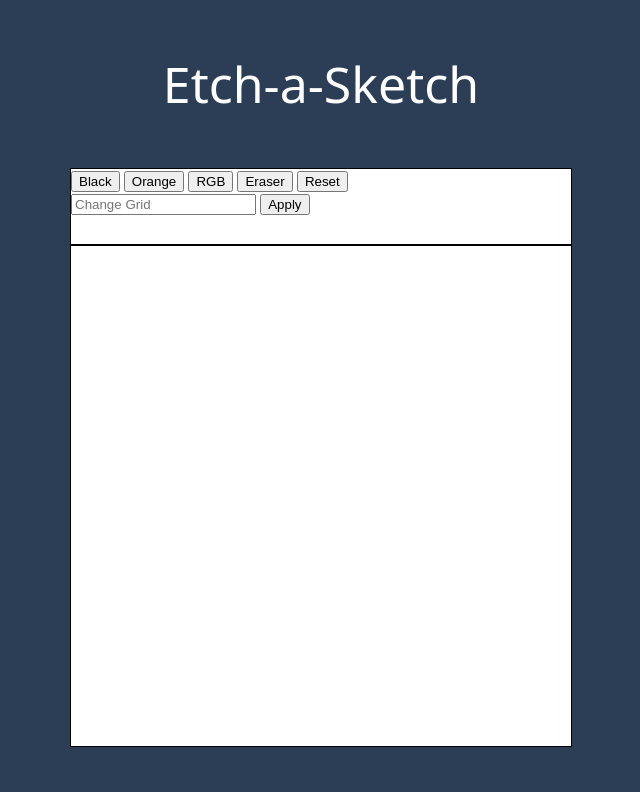
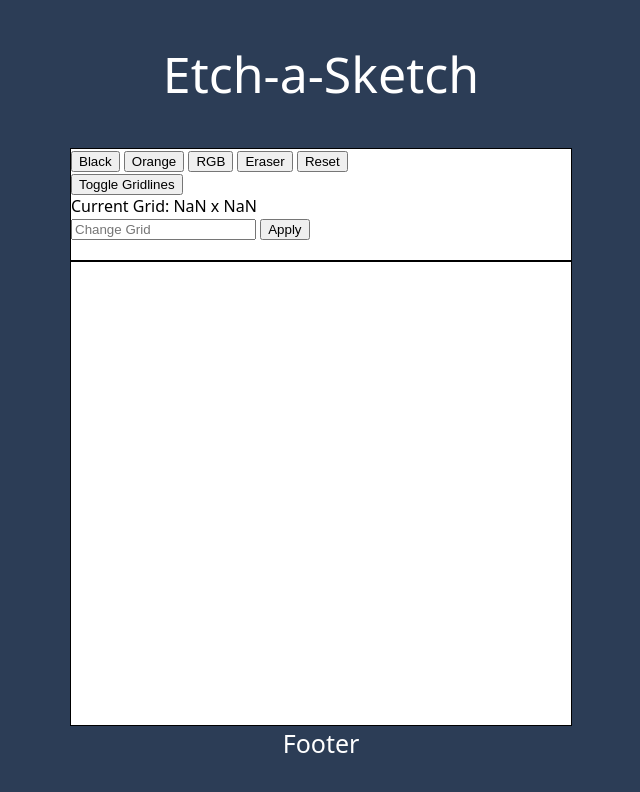
Before and after one commit to muadzyamani/odin-etch-a-sketch, a plain HTML site: page index.html in a window 1280 px wide. Both pictures are taken after a click on the button "Apply". Shown: the whole page, without its empty margins (319-959 px from the left). Drawn offline with Linux system fonts and the light colour scheme.

Commit message:
Add files via upload

```diff
--- a/index.html
+++ b/index.html
@@ -16,12 +16,16 @@
             <button class="eraser">Eraser</button>
             <button class="reset">Reset</button>
         </div>
+        <button class="toggle-gridlines">Toggle Gridlines</button>
+        <div class="current-grid">Current Grid: </div>
         <input type="text" placeholder="Change Grid" class="grid-input">
         <button class="apply-button">Apply</button>
+        <div class="error-message"></div>
     </div>
     <div class="sketch-container">
         <!-- grid items go here -->
     </div>
+    <div class="footer">Footer</div>
     <script src="script.js"></script>
 </body>
 </html>
--- a/script.js
+++ b/script.js
@@ -14,6 +14,7 @@ function makeGrids(rows, columns) {
         let cell = document.createElement("div");
         sketchContainer.appendChild(cell).className = "grid-item";
 
+        toggleGridlines(cell);
         changeColor(cell);
         detectMouseover(cell);
     }
@@ -27,6 +28,14 @@ function detectMouseover(cell) {
         } else {
         cell.style.backgroundColor = color;
         }
+    });
+}
+
+function toggleGridlines(cell) {
+    let toggleGridlinesDiv = document.querySelector('.toggle-gridlines');
+
+    toggleGridlinesDiv.addEventListener('click', () => {
+        cell.classList.toggle('grid-item-toggled');
     });
 }
 
@@ -52,6 +61,25 @@ function changeColor(cell) {
     }
 }
 
+function isValid(gridSize) {
+    let errorDiv = document.querySelector('.error-message');
+    let minGridSize = 2;
+    let maxGridSize = 100;
+
+    if (gridSize < minGridSize || gridSize > maxGridSize) {
+        errorDiv.textContent = 'Please enter a value from 2 to 100';
+        return false;
+    } else {
+        errorDiv.textContent = '';
+        return true;
+    }
+}
+
+function displayCurrentGrid(gridSize) {
+    let currentGridDiv = document.querySelector('.current-grid');
+    currentGridDiv.textContent = `Current Grid: ${gridSize} x ${gridSize}`;
+}
+
 function clearGrid() {
     let cells = document.querySelectorAll(".grid-item");
 
@@ -62,16 +90,24 @@ function clearGrid() {
 
 function setGrid() {
     let applyButton = document.querySelector(".apply-button")
+    let gridInput = document.querySelector(".grid-input");
     let initialGridSize = 16;
 
     makeGrids(initialGridSize, initialGridSize);
+    displayCurrentGrid(initialGridSize);
 
     applyButton.addEventListener('click', () => {
-        let gridSize = document.querySelector(".grid-input").value;
+        gridSize = gridInput.value;
         gridSize = parseInt(gridSize);
-        console.log(gridSize);
 
-        makeGrids(gridSize, gridSize);
+        // check input validity
+        if (isValid(gridSize)) {
+            makeGrids(gridSize, gridSize);
+            displayCurrentGrid(gridSize);
+        }
+
+        // clear input field
+        gridInput.value = '';
     });
 }
 
--- a/style.css
+++ b/style.css
@@ -1,6 +1,7 @@
 body {
     margin: 0;
     padding: 0;
+    height: 100vh;
     display: flex;
     flex-direction: column;
     align-items: center;
@@ -9,14 +10,14 @@ body {
 }
 
 .header {
-    padding: 50px;
+    padding: 5vh;
     font-size: 50px;
     color: white;
 }
 
 .options-container {
     width: 500px;
-    height: 75px;
+    height: 120px;
     border: solid black 1px;
     color: black;
     background-color: white;
@@ -38,3 +39,17 @@ body {
     border: solid black 1px;
     text-align: center;
 }
+
+.grid-item-toggled {
+    border: solid white 0px;
+}
+
+.error-message {
+    color: red;
+}
+
+.footer {
+    height: 10vh;
+    color: white;
+    font-size: 25px;
+}
```
